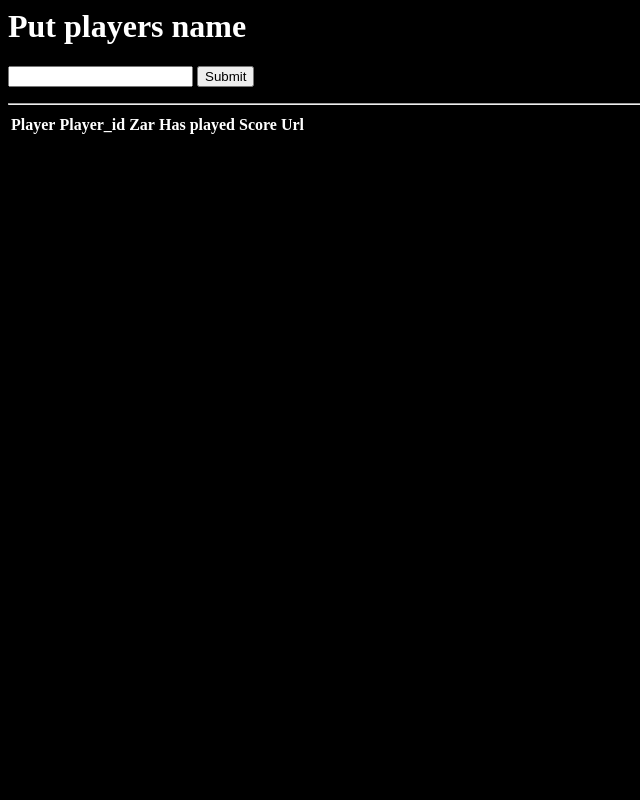
After one commit to federfoschini/flask-cards-against-humanity, a Flask app: page /init_page in a window 1280 px wide. The commit adds this page. Shown: the whole page, without its empty margins (0-640 px from the left). Run offline with Flask 2, Linux system fonts and the light colour scheme; data that the repository does not hold is empty; some libraries are stand-ins or nearby versions.

Commit message:
new update

```diff
--- a/main.py
+++ b/main.py
@@ -1,4 +1,4 @@
-from flask import Flask,render_template,jsonify, redirect
+from flask import Flask,render_template,jsonify, redirect, request
 from init_methods import init_game
 from init_methods import init_next_turn
 from utils import connect
@@ -25,6 +25,16 @@ def get_player(cursor, player_id):
 	    player = {col_name:col_value for col_name,col_value in zip(columns_player,row[0])}
 
 	return player
+def get_players_table(cursor):
+	query = """
+	SELECT  player_id, name, is_zar, has_played, score
+	FROM player
+	"""
+	cursor.execute(query)
+	columns_player = ['player_id', 'name', 'is_zar', 'has_played', 'score']
+	rows = cursor.fetchall()
+	players = [{key:val for key,val in zip(columns_player,row)} for row in rows]
+	return players
 
 def get_player_hand(cursor,player_id):
 
@@ -97,6 +107,23 @@ def player():
 def test():
     return render_template('test.html')
 
+@app.route('/init_page')
+def init_page():
+	with connect() as conn, conn.cursor() as cursor:
+		players_list = get_players_table(cursor)
+
+	return render_template('init_page.html',players_list = players_list)
+
+@app.route('/init_page', methods=['POST'])
+def init_games_method():
+	name_string = request.form['text']
+	names = name_string.split(',')
+	init_game(names,num_cards_to_draw=10)
+	with connect() as conn, conn.cursor() as cursor:
+		players_list = get_players_table(cursor)
+
+	return render_template('init_page.html',players_list = players_list)
+
 
 @app.route("/player/<player_id>")
 def player_player_id(player_id):
@@ -108,12 +135,14 @@ def player_player_id(player_id):
 		player = get_player(cursor, player_id)
 		player_hand = get_player_hand(cursor,player_id)
 		played_card = get_played_card(cursor)
+		players_list = get_players_table(cursor)
 
 	if len(played_card) < num_player:
 
 		return render_template('player.html',
 								player = player,
 								player_hand = player_hand,
+								players_list = players_list,
 								turn_complete = turn_complete,
 								played_card = played_card )
 
@@ -127,13 +156,12 @@ def player_player_id(player_id):
 		        updated_card['player_id'] = card['player_id']
 		        updated_card['name'] = card['name']
 		        updated_card['card_text'] = combine_q_a(q_text,card['card_text'])
-		        print(card)
-		        print(updated_card)
 		        combined_played_card.append(updated_card)
 
 		return render_template('player.html',
 								player = player,
 								player_hand = player_hand,
+								players_list = players_list,
 								turn_complete = turn_complete,
 								played_card = combined_played_card )
 
@@ -189,8 +217,6 @@ def player_player_id_declare_winner_winner_id(player_id,winner_id):
 
 
 if __name__ == "__main__":
-	names = ['Federico','Sofia','Rosali','Alessandro']
-	num_cards_to_draw = 10
-	init_game(names,num_cards_to_draw)
+
 	#app.run(host = '192.168.137.1',port = 5000,debug = True)
-	app.run(debug = True)
+	app.run()
--- /dev/null
+++ b/requirements.txt
@@ -0,0 +1,3 @@
+psycopg2
+json
+random
--- a/tasks/db_init.py
+++ b/tasks/db_init.py
@@ -1,5 +1,6 @@
 import psycopg2
-
+import yaml
+import os
 from pandas import DataFrame
 
 def connect():
--- /dev/null
+++ b/templates/init_page.html
@@ -0,0 +1,88 @@
+<html>
+<head>
+	<title style="color:white">THIS IS THE GAME</title>
+</head>
+<body>
+	<h1 style="color:white">Put players name</h1>
+
+	<form method="POST">
+		<input name="text">
+		<input type="submit">
+	</form>
+
+	<hr>
+	<table class="centered thick-border">
+        <tr>
+                <th>Player</th>
+                <th>Player_id</th>
+                <th>Zar</th>
+                <th>Has played</th>
+                <th>Score</th>
+                <th>Url</th>
+        </tr>
+        {% for player in players_list %}
+                <tr>
+                        <td>{{ player.player_id }}</td>
+                        <td>{{ player.name}}</td>
+                        <td>{{ player.is_zar}}</td>
+                        <td>{{ player.has_played}}</td>
+                        <td>{{ player.score}}</td>
+                        <td>player/{{ player.player_id}}</td>
+                </tr>
+        {% endfor %}
+	</table>
+</body>
+</html>
+
+<style type="text/css">
+
+	body {
+		background-color: rgb(0, 0, 0);
+	}
+	p
+	{
+		color: rgb(255,255,255);
+	}
+	td
+	{
+		color: rgb(255,255,255);
+	}
+	tr
+	{
+		color: rgb(255,255,255);
+	}
+	/*
+	.btn {
+	  border: 2px solid black;
+	  background-color: white;
+	  color: black;
+	  padding: 14px 28px;
+	  padding-top: 14px;
+	  font-size: 16px;
+	  cursor: pointer;
+	}
+	*/
+
+	.btn {
+         background-color: white;
+         border: none;
+         color: black;
+         padding: 14px 28px;
+	  	padding-top: 14px;
+         text-align: center;
+         text-decoration: none;
+         display: inline-block;
+         font-size: 20px;
+         margin: 4px 2px;
+         cursor: pointer;
+         }
+
+</style>
+
+<script type = "text/JavaScript">
+         <!--
+            function AutoRefresh( t ) {
+               setTimeout("location.reload(true);", t);
+            }
+         //-->
+</script>
```
Also changed, not shown: config.py (added, +10 -0 lines), db_operation.py (+23 -15 lines), init_methods.py (+6 -12 lines), templates/player.html (+25 -1 lines), templates/test.html (deleted, +0 -26 lines), utils.py (+5 -8 lines), 1 other file.
